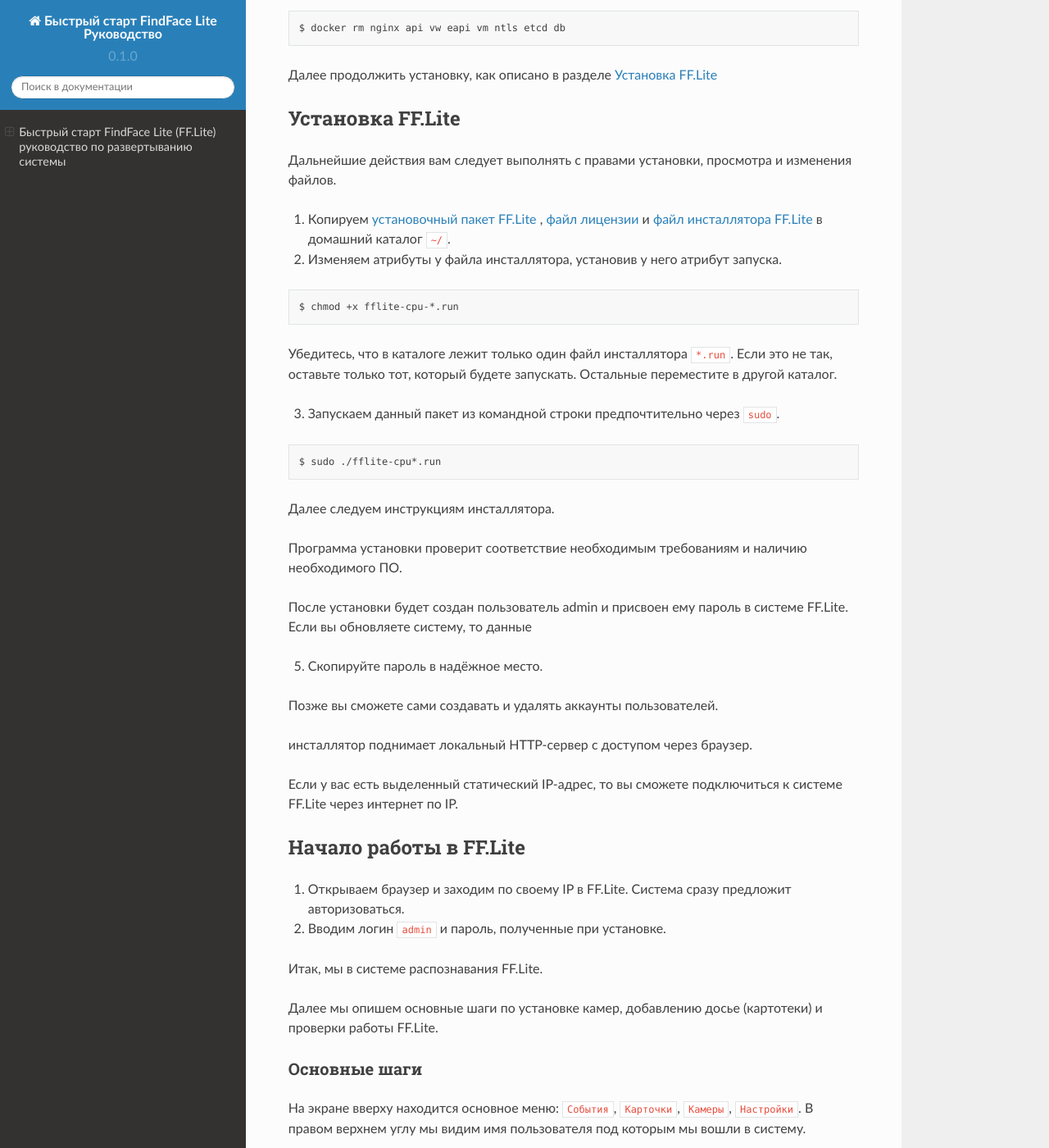
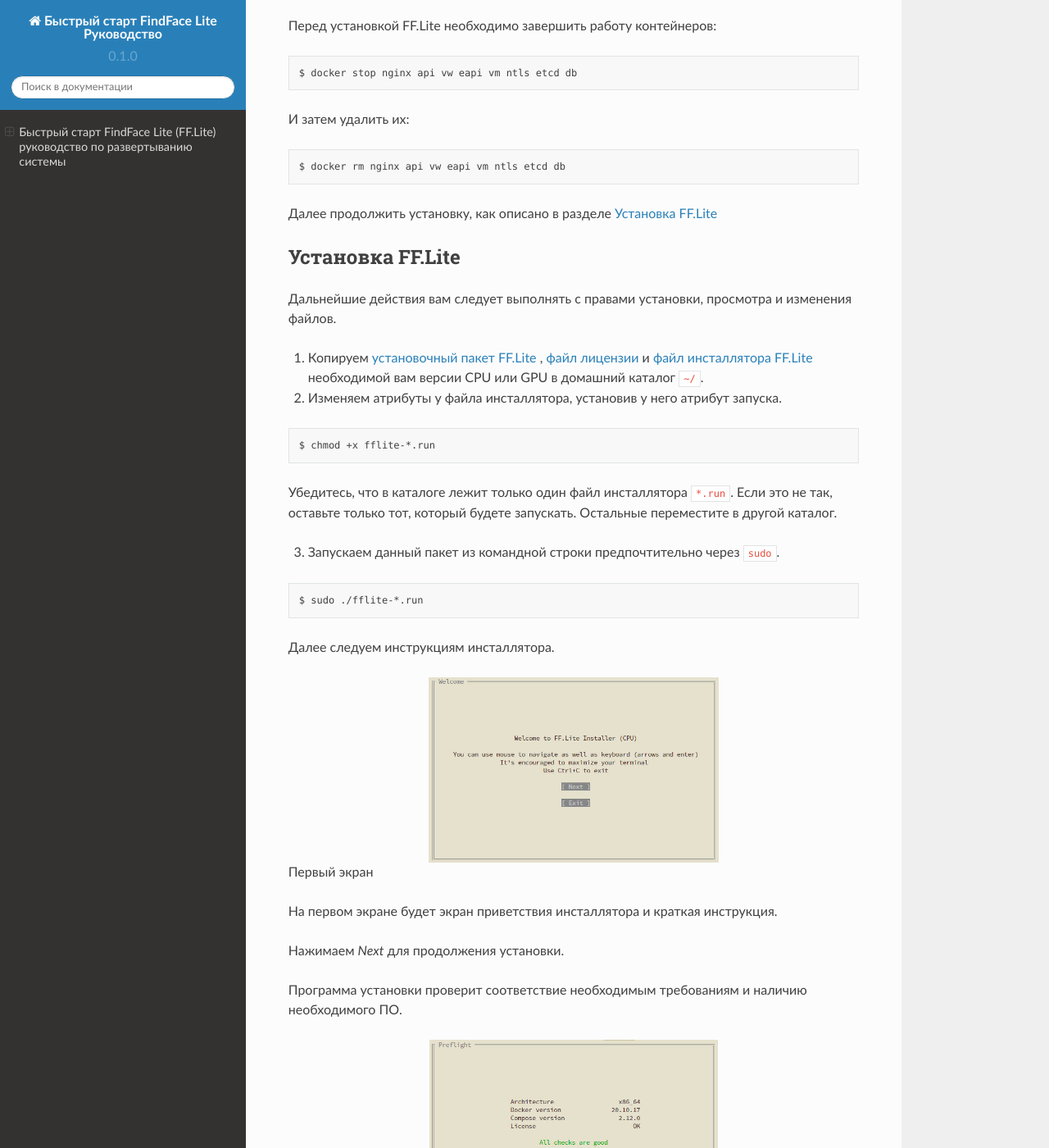
Before and after one commit to Dimdimit/-fflite_i, a Sphinx documentation site: the page built from docs/source/index.rst, in a window 1280 px wide and 1400 px high, scrolled down 4780 px. Shown: the whole window at 82% size. Built offline with Sphinx 7.4.7 and the Read the Docs theme 2.0.0, drawn with Linux system fonts in a browser that asks for light colours; pages that are not in the unit, such as notebooks, are missing from menus; some of the changed text lies outside the part shown.

Commit message:
С установкой

```diff
--- a/docs/source/index.rst
+++ b/docs/source/index.rst
@@ -45,9 +45,18 @@
 
 * файл лицензии FF.Lite. Файл вида ``*.lic``
 
+
 .. _`файл инсталлятора FF.Lite`:
 
+FF.Lite выпускается в двух версиях GPU и CPU. Про отличия данных версий рассказывается в первой части `О Системе`. Для установки на потребуется только один файл.
+
+.. _`файл инсталлятора FF.Lite-CPU`:
+
 * инсталлятор FF.Lite версии CPU. Файл вида ``fflite-cpu-*.run``
+
+.. _`файл инсталлятора FF.Lite-GPU`:
+
+* инсталлятор FF.Lite версии GPU. Файл вида ``fflite-gpu-*.run``
 
 FindFace Lite устанавливается на операционную систему Linux (Ubuntu).
 
@@ -212,6 +221,7 @@
 
 Для версии CPU нет необходимости устанавливать дополнения NVIDIA.
 
+Далее необходимо использовать `файл инсталлятора FF.Lite`_
 
 
 Обновление
@@ -244,13 +254,13 @@
 
 Дальнейшие действия вам следует выполнять с правами установки, просмотра и изменения файлов.
 
-1. Копируем `установочный пакет FF.Lite`_ , `файл лицензии`_ и `файл инсталлятора FF.Lite`_ в домашний каталог ``~/``.
+1. Копируем `установочный пакет FF.Lite`_ , `файл лицензии`_ и `файл инсталлятора FF.Lite`_ необходимой вам версии CPU или GPU в домашний каталог ``~/``.
 
 2. Изменяем атрибуты у файла инсталлятора, установив у него атрибут запуска.
 
 .. code-block::
 
-  $ chmod +x fflite-cpu-*.run
+  $ chmod +x fflite-*.run
 
 
 Убедитесь, что в каталоге лежит только один файл инсталлятора ``*.run``. Если это не так, оставьте только тот, который будете запускать. Остальные переместите в другой каталог.
@@ -260,13 +270,53 @@
 
 .. code-block::
 
-  $ sudo ./fflite-cpu*.run
+  $ sudo ./fflite-*.run
 
 Далее следуем инструкциям инсталлятора.
 
+.. image:: img/i-cpu-01.jpg
+   :alt: Первый экран
+   :align: center
+   :scale: 55%
+Первый экран
+
+На первом экране будет экран приветствия инсталлятора и краткая инструкция.
+
+Нажимаем `Next` для продолжения установки.
 
 
 Программа установки проверит соответствие необходимым требованиям и наличию необходимого ПО.
+
+.. image:: img/i-cpu-02.jpg
+   :alt: Второй экран
+   :align: center
+   :scale: 55%
+Второй экран
+
+
+.. image:: img/i-cpu-03.jpg
+   :alt: Третий экран
+   :align: center
+   :scale: 55%
+Тритий экран
+
+.. image:: img/i-cpu-04.jpg
+   :alt: Четвертый экран
+   :align: center
+   :scale: 55%
+Четвертыйэкран
+
+.. image:: img/i-cpu-05.jpg
+   :alt: Пятый экран
+   :align: center
+   :scale: 55%
+Пятый экран
+
+.. image:: img/i-cpu-06.jpg
+   :alt: Шестой экран
+   :align: center
+   :scale: 55%
+Шестой экран
 
 После установки будет создан пользователь admin и присвоен ему пароль в системе FF.Lite.
 Если вы обновляете систему, то данные
```
